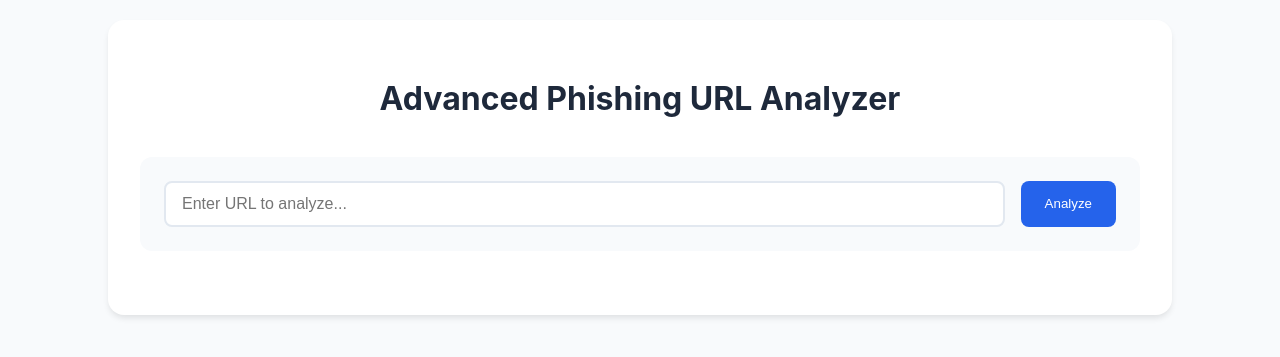
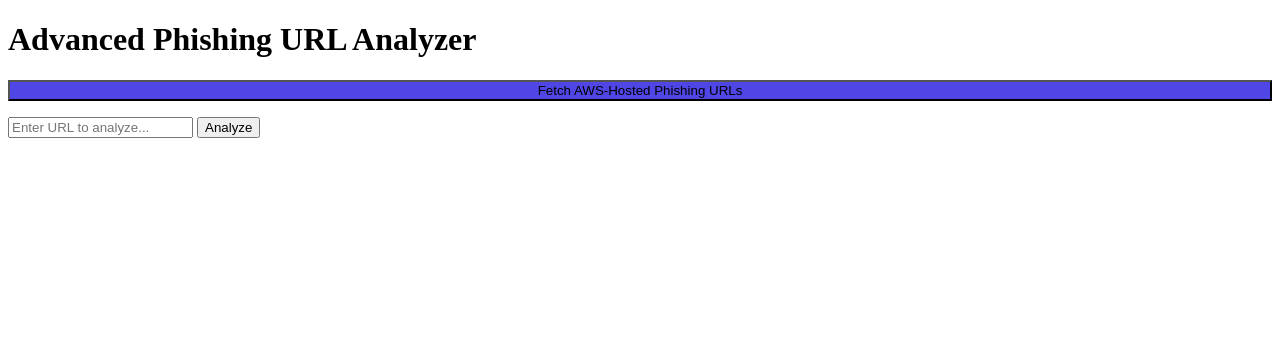
Before and after one commit to shriprad/phishingwebsite, a Flask app: page / in a window 1280 px wide. Shown: the top 357 px of the page. Run offline with Flask 2, Linux system fonts and the light colour scheme.

Commit message:
Update index.html

```diff
--- a/templates/index.html
+++ b/templates/index.html
@@ -1,156 +1,49 @@
 <!DOCTYPE html>
 <html lang="en">
 <head>
-    <meta charset="UTF-8">
-    <meta name="viewport" content="width=device-width, initial-scale=1.0">
-    <title>Advanced Phishing URL Analyzer</title>
+    <!-- Previous head content remains the same -->
     <style>
-        :root {
-            --primary-color: #2563eb;
-            --danger-color: #dc2626;
-            --warning-color: #d97706;
-            --success-color: #16a34a;
-            --background-color: #f8fafc;
+        /* Previous styles remain the same */
+
+        .fetch-button {
+            background-color: #4f46e5;
+            margin-bottom: 1rem;
+            width: 100%;
         }
 
-        body {
-            font-family: 'Inter', system-ui, -apple-system, sans-serif;
-            background-color: var(--background-color);
-            color: #1e293b;
-            line-height: 1.6;
-            margin: 0;
-            padding: 20px;
+        .urls-container {
+            margin-top: 1rem;
+            max-height: 300px;
+            overflow-y: auto;
+            background-color: #f8fafc;
+            border-radius: 8px;
+            padding: 1rem;
         }
 
-        .container {
-            max-width: 1000px;
-            margin: 0 auto;
-            background-color: white;
-            border-radius: 16px;
-            box-shadow: 0 4px 6px -1px rgb(0 0 0 / 0.1);
-            padding: 2rem;
+        .url-item {
+            padding: 0.5rem;
+            border-bottom: 1px solid #e2e8f0;
+            cursor: pointer;
         }
 
-        h1 {
-            color: #1e293b;
-            text-align: center;
-            font-size: 2rem;
-            margin-bottom: 2rem;
+        .url-item:hover {
+            background-color: #e2e8f0;
         }
 
-        .search-box {
-            background-color: #f8fafc;
-            padding: 1.5rem;
-            border-radius: 12px;
-            margin-bottom: 2rem;
+        .loading-spinner {
+            display: inline-block;
+            width: 1rem;
+            height: 1rem;
+            border: 2px solid #f3f3f3;
+            border-top: 2px solid #3498db;
+            border-radius: 50%;
+            animation: spin 1s linear infinite;
+            margin-right: 0.5rem;
         }
 
-        .input-group {
-            display: flex;
-            gap: 1rem;
-        }
-
-        input[type="text"] {
-            flex: 1;
-            padding: 0.75rem 1rem;
-            font-size: 1rem;
-            border: 2px solid #e2e8f0;
-            border-radius: 8px;
-            transition: all 0.3s;
-        }
-
-        input[type="text"]:focus {
-            outline: none;
-            border-color: var(--primary-color);
-            box-shadow: 0 0 0 3px rgba(37, 99, 235, 0.1);
-        }
-
-        button {
-            background-color: var(--primary-color);
-            color: white;
-            padding: 0.75rem 1.5rem;
-            border: none;
-            border-radius: 8px;
-            font-weight: 500;
-            cursor: pointer;
-            transition: all 0.3s;
-        }
-
-        button:hover {
-            background-color: #1d4ed8;
-        }
-
-        .loading {
-            text-align: center;
-            padding: 2rem;
-            display: none;
-        }
-
-        .loading.active {
-            display: block;
-        }
-
-        .analysis-result {
-            margin-top: 2rem;
-        }
-
-        .url-components {
-            background-color: #f8fafc;
-            padding: 1.5rem;
-            border-radius: 12px;
-            margin-bottom: 1.5rem;
-        }
-
-        .component-grid {
-            display: grid;
-            grid-template-columns: repeat(auto-fit, minmax(200px, 1fr));
-            gap: 1rem;
-            margin-top: 1rem;
-        }
-
-        .component-item {
-            background-color: white;
-            padding: 1rem;
-            border-radius: 8px;
-            border: 1px solid #e2e8f0;
-        }
-
-        .analysis-content {
-            background-color: white;
-            padding: 1.5rem;
-            border-radius: 12px;
-            border: 1px solid #e2e8f0;
-            white-space: pre-wrap;
-        }
-
-        .risk-high {
-            color: var(--danger-color);
-            font-weight: 600;
-        }
-
-        .risk-medium {
-            color: var(--warning-color);
-            font-weight: 600;
-        }
-
-        .risk-low {
-            color: var(--success-color);
-            font-weight: 600;
-        }
-
-        .analysis-time {
-            text-align: right;
-            color: #64748b;
-            font-size: 0.875rem;
-            margin-top: 1rem;
-        }
-
-        .error-message {
-            background-color: #fee2e2;
-            color: var(--danger-color);
-            padding: 1rem;
-            border-radius: 8px;
-            margin-top: 1rem;
+        @keyframes spin {
+            0% { transform: rotate(0deg); }
+            100% { transform: rotate(360deg); }
         }
     </style>
 </head>
@@ -158,57 +51,59 @@
     <div class="container">
         <h1>Advanced Phishing URL Analyzer</h1>
 
+        <button onclick="fetchUrls()" class="fetch-button" id="fetchButton">
+            Fetch AWS-Hosted Phishing URLs
+        </button>
+
+        <div id="urlsContainer" class="urls-container" style="display: none;">
+            <h3>AWS-Hosted Phishing URLs:</h3>
+            <div id="urlsList"></div>
+        </div>
+
         <div class="search-box">
             <form method="POST" class="input-group">
-                <input type="text" name="url" placeholder="Enter URL to analyze..." required>
+                <input type="text" name="url" id="urlInput" placeholder="Enter URL to analyze..." required>
                 <button type="submit">Analyze</button>
             </form>
         </div>
 
-        <div id="loading" class="loading">
-            <div class="loading-content">
-                Performing comprehensive security analysis...
-                <div class="loading-subtext">This may take a few seconds</div>
-            </div>
-        </div>
-
-        {% if analysis_result %}
-        <div class="analysis-result">
-            {% if analysis_result.error %}
-            <div class="error-message">
-                {{ analysis_result.error }}
-            </div>
-            {% else %}
-            <div class="url-components">
-                <h2>URL Structure Analysis</h2>
-                <div class="component-grid">
-                    {% for key, value in analysis_result.url_components.items() %}
-                    {% if value %}
-                    <div class="component-item">
-                        <strong>{{ key|title }}:</strong>
-                        <div>{{ value }}</div>
-                    </div>
-                    {% endif %}
-                    {% endfor %}
-                </div>
-            </div>
-
-            <div class="analysis-content">
-                {{ analysis_result.analysis | safe }}
-            </div>
-
-            <div class="analysis-time">
-                Analysis completed in {{ analysis_result.analysis_time }} seconds
-            </div>
-            {% endif %}
-        </div>
-        {% endif %}
+        <!-- Rest of the template remains the same -->
     </div>
 
     <script>
-        document.querySelector('form').addEventListener('submit', function() {
-            document.getElementById('loading').classList.add('active');
-        });
+        async function fetchUrls() {
+            const button = document.getElementById('fetchButton');
+            const container = document.getElementById('urlsContainer');
+            const urlsList = document.getElementById('urlsList');
+
+            button.innerHTML = '<div class="loading-spinner"></div>Fetching URLs...';
+            button.disabled = true;
+
+            try {
+                const response = await fetch('/fetch-urls');
+                const data = await response.json();
+
+                if (data.success) {
+                    container.style.display = 'block';
+                    urlsList.innerHTML = data.urls.map(url => `
+                        <div class="url-item" onclick="setUrl('${url}')">
+                            ${url}
+                        </div>
+                    `).join('');
+                } else {
+                    alert('Error fetching URLs: ' + data.error);
+                }
+            } catch (error) {
+                alert('Failed to fetch URLs: ' + error);
+            } finally {
+                button.innerHTML = 'Fetch AWS-Hosted Phishing URLs';
+                button.disabled = false;
+            }
+        }
+
+        function setUrl(url) {
+            document.getElementById('urlInput').value = url;
+        }
     </script>
 </body>
 </html>
```
